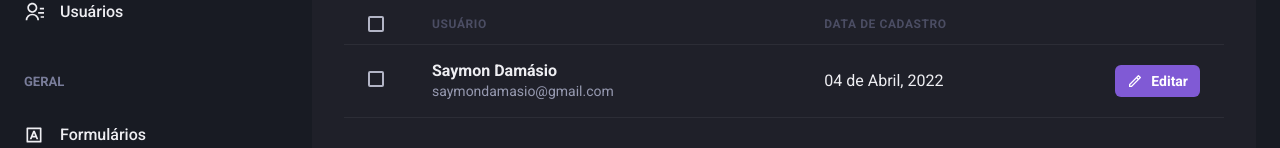
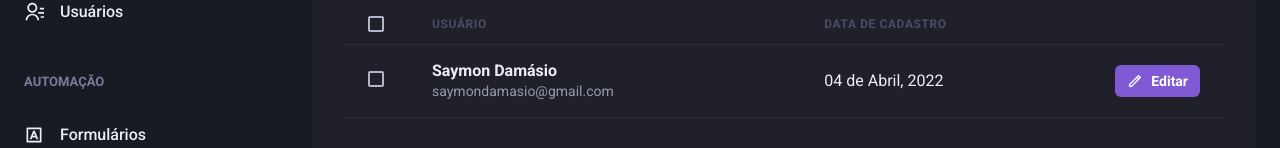
Before and after one commit to saymondamasio/dashgo, a Next.js app: page /users in a window 1280 px wide. Shown: the part 212-360 px from the top of the page. Built offline with nearby package versions, Linux system fonts and the light colour scheme.

Commit message:
refactor: title dinamic in nav section component

```diff
--- a/src/components/Sidebar/NavSection.tsx
+++ b/src/components/Sidebar/NavSection.tsx
@@ -11,7 +11,7 @@ export function NavSection({ title, children }: Props) {
   return (
     <Box>
       <Text fontWeight="bold" color="gray.400" fontSize="small">
-        GERAL
+        {title}
       </Text>
       <Stack spacing="4" mt="8">
         {children}
```
